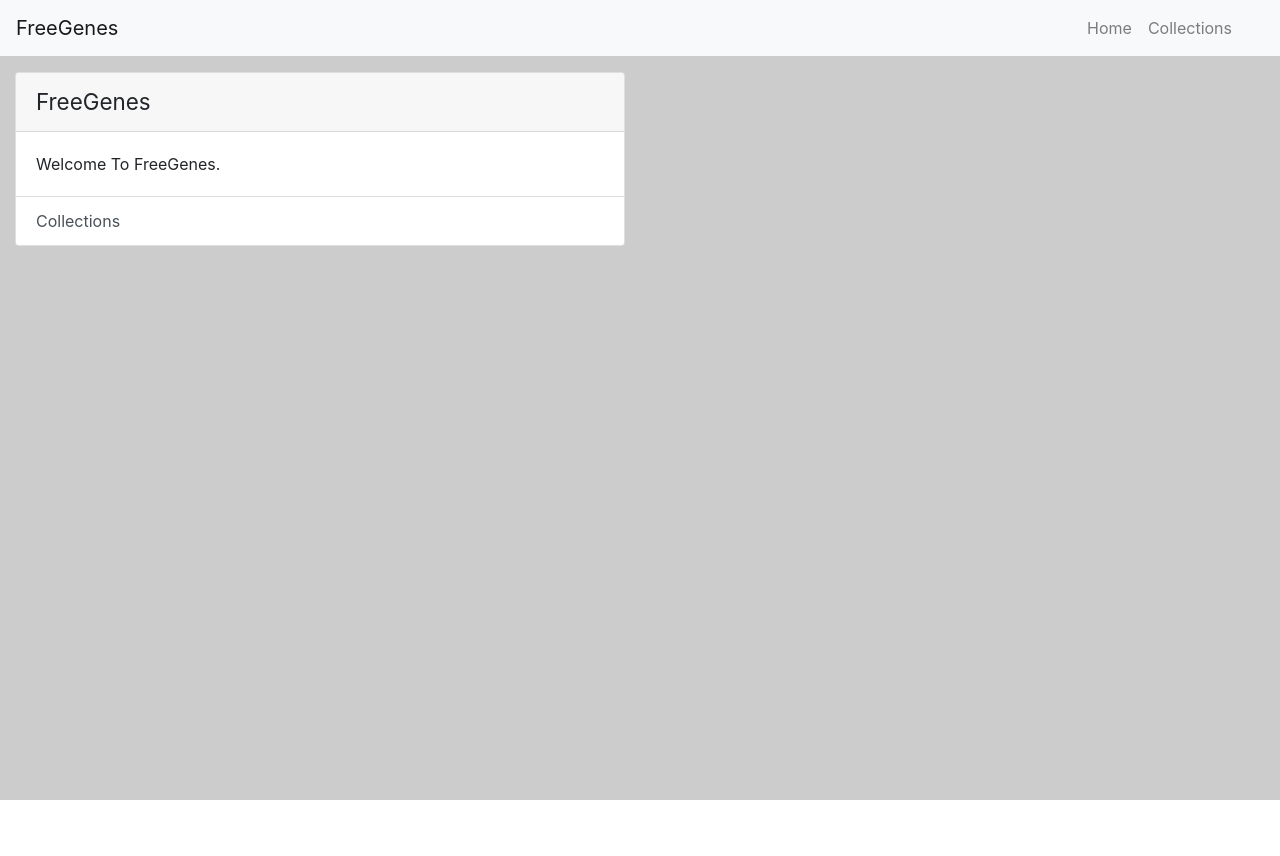
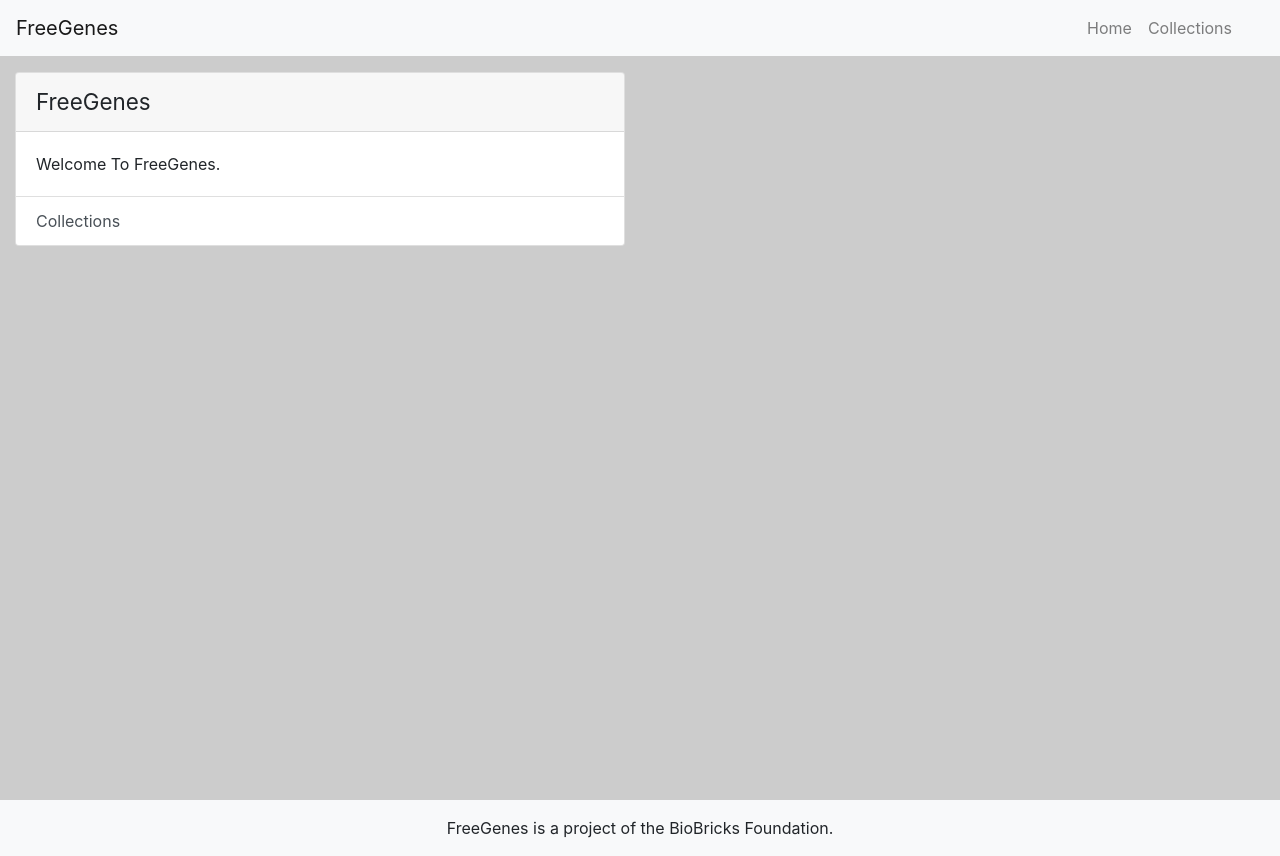
Before and after one commit to matthewstewart/react-freegenes, a React (Create React App) app: page / in a window 1280 px wide. Before the commit the page ends 800 px from the top, so only its background shows below. Built offline with nearby package versions, Linux system fonts and the light colour scheme; no server answers.

Commit message:
add footer

```diff
--- a/src/App.js
+++ b/src/App.js
@@ -4,6 +4,7 @@
 import Loading from './components/Loading';
 import Navbar from './components/Navbar';
 import Router from './components/Router';
+import Footer from './components/Footer';
 
 class App extends Component {
 
@@ -37,6 +38,7 @@
             />
           )}
         </div>
+        <Footer />
       </div>
     );
   }
--- a/src/App.scss
+++ b/src/App.scss
@@ -2,6 +2,7 @@
   .viewport {
     min-height: 100vh;
     background-color: #CCC;
+    padding-bottom: 15px;
   }
   .card {
     .card-header { font-size: 1.4em;}
--- /dev/null
+++ b/src/components/Footer.jsx
@@ -0,0 +1,19 @@
+import React, { Component } from 'react';
+import './Footer.scss';
+
+class Footer extends Component {
+
+  render() {
+    return (
+      <div className="Footer container-fluid bg-light">
+        <div className="row">
+          <div className="col-12 py-3 text-center">
+            FreeGenes is a project of the BioBricks Foundation.
+          </div>
+        </div>
+      </div>
+    );
+  }
+}
+
+export default Footer;
--- /dev/null
+++ b/src/components/Footer.scss
@@ -0,0 +1 @@
+.Footer {}
```
